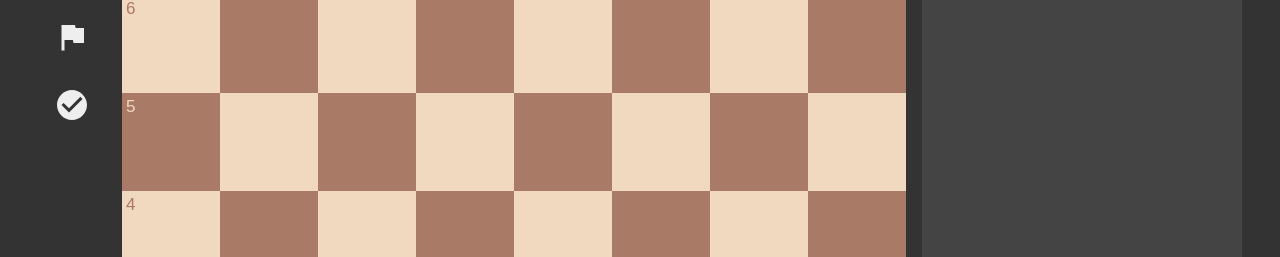
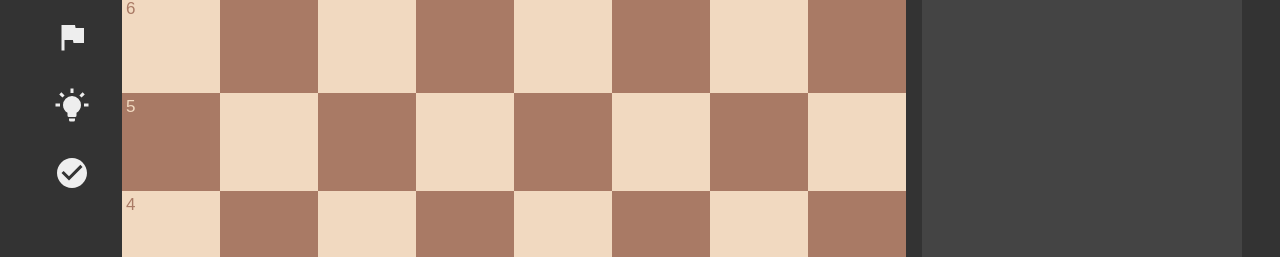
Before and after one commit to ErikMuir/chess-engine, a React app: page / in a window 1280 px wide. Shown: the part 201-458 px from the top of the page. Built offline with nearby package versions, Linux system fonts and the light colour scheme.

Commit message:
add hint control

```diff
--- a/src/components/App.js
+++ b/src/components/App.js
@@ -11,6 +11,7 @@ import Logger from '../Logger';
 import Game from '../game/Game';
 import { importGameFromJson } from '../game/import';
 import { getMove } from '../game/moveGeneration';
+import PGN from '../game/PGN';
 import { sleep } from '../utils';
 import '../styles/app.css';
 import '../styles/modal.css';
@@ -31,6 +32,7 @@ class App extends React.Component {
     this.importGame = this.importGame.bind(this);
     this.exportGame = this.exportGame.bind(this);
     this.resign = this.resign.bind(this);
+    this.hint = this.hint.bind(this);
     this.confirmResignation = this.confirmResignation.bind(this);
     this.closeResignationModal = this.closeResignationModal.bind(this);
     this.toggleConfirmation = this.toggleConfirmation.bind(this);
@@ -81,6 +83,17 @@ class App extends React.Component {
     const { game } = this.state;
     if (!game.isGameOver) {
       this.setState({ showResignationModal: true });
+    }
+  };
+
+  hint = () => {
+    logger.trace('hint');
+    const { game } = this.state;
+    if (!game.isGameOver) {
+      const move = getMove(game);
+      const pgn = PGN.get(move, game.legalMoves);
+      // eslint-disable-next-line no-alert
+      alert(pgn);
     }
   };
 
@@ -214,6 +227,7 @@ class App extends React.Component {
             importGame={this.importGame}
             exportGame={this.exportGame}
             resign={this.resign}
+            hint={this.hint}
             toggleConfirmation={this.toggleConfirmation}
             confirmationDisabled={game.confirmationDisabled}
           />
--- a/src/components/GameControls.js
+++ b/src/components/GameControls.js
@@ -7,6 +7,7 @@ import {
   mdiTrayArrowDown,
   mdiCheckCircle,
   mdiCheckCircleOutline,
+  mdiLightbulbOn,
 } from '@mdi/js';
 import { boardSize, iconColor } from '../game/utils';
 import Logger from '../Logger';
@@ -22,6 +23,7 @@ const GameControls = (props) => {
     newGame,
     exportGame,
     resign,
+    hint,
     toggleConfirmation,
     confirmationDisabled,
   } = props;
@@ -75,6 +77,12 @@ const GameControls = (props) => {
     e.currentTarget.blur();
   };
 
+  const handleHint = (e) => {
+    logger.trace('handleHint');
+    hint();
+    e.currentTarget.blur();
+  };
+
   const handleToggleConfirmation = (e) => {
     logger.trace('handleToggleConfirmation');
     toggleConfirmation();
@@ -104,6 +112,11 @@ const GameControls = (props) => {
         </button>
       </div>
       <div>
+        <button type="button" onClick={handleHint} title="Hint">
+          <Icon path={mdiLightbulbOn} size={1.5} color="#eeeeee" />
+        </button>
+      </div>
+      <div>
         <button type="button" onClick={handleToggleConfirmation} title={toggleConfirmationText}>
           <Icon path={toggleConfirmationIcon} size={1.5} color={iconColor} />
         </button>
```
Also changed, not shown: 1 other file (tests, documents, lock files or other folders).
